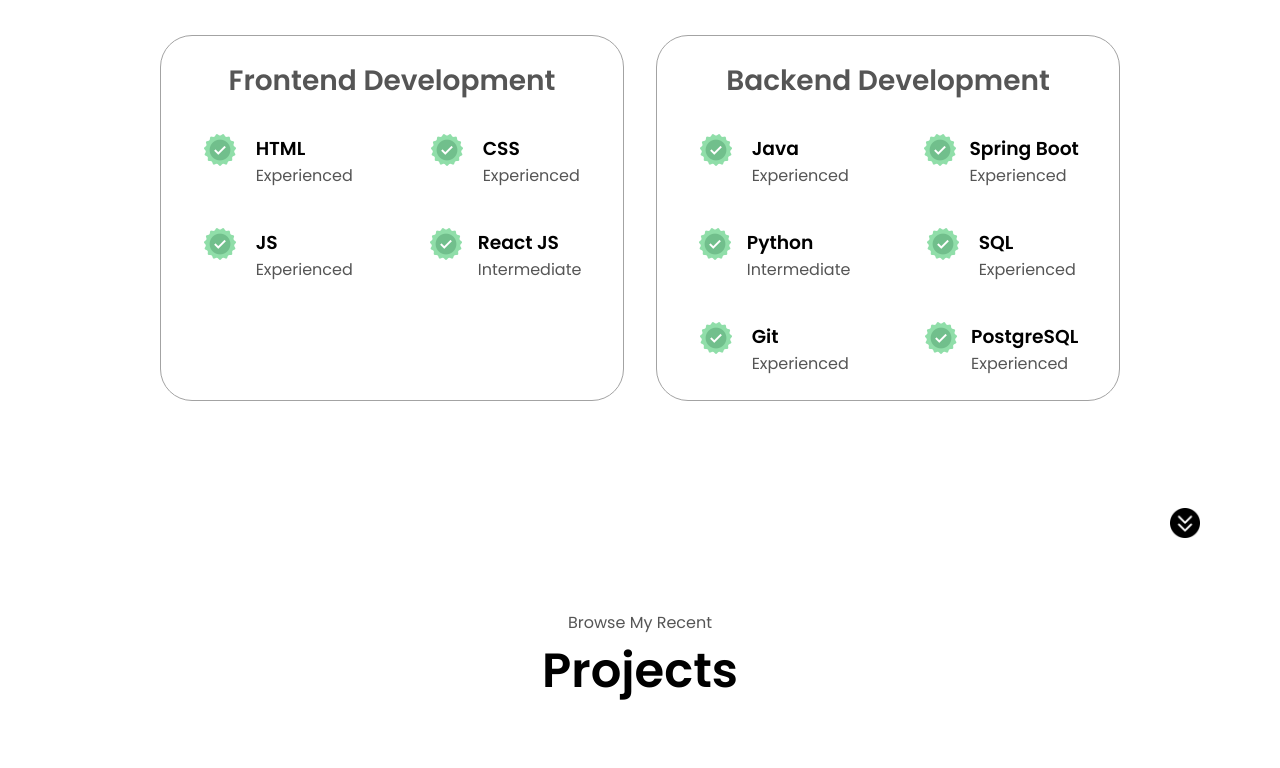
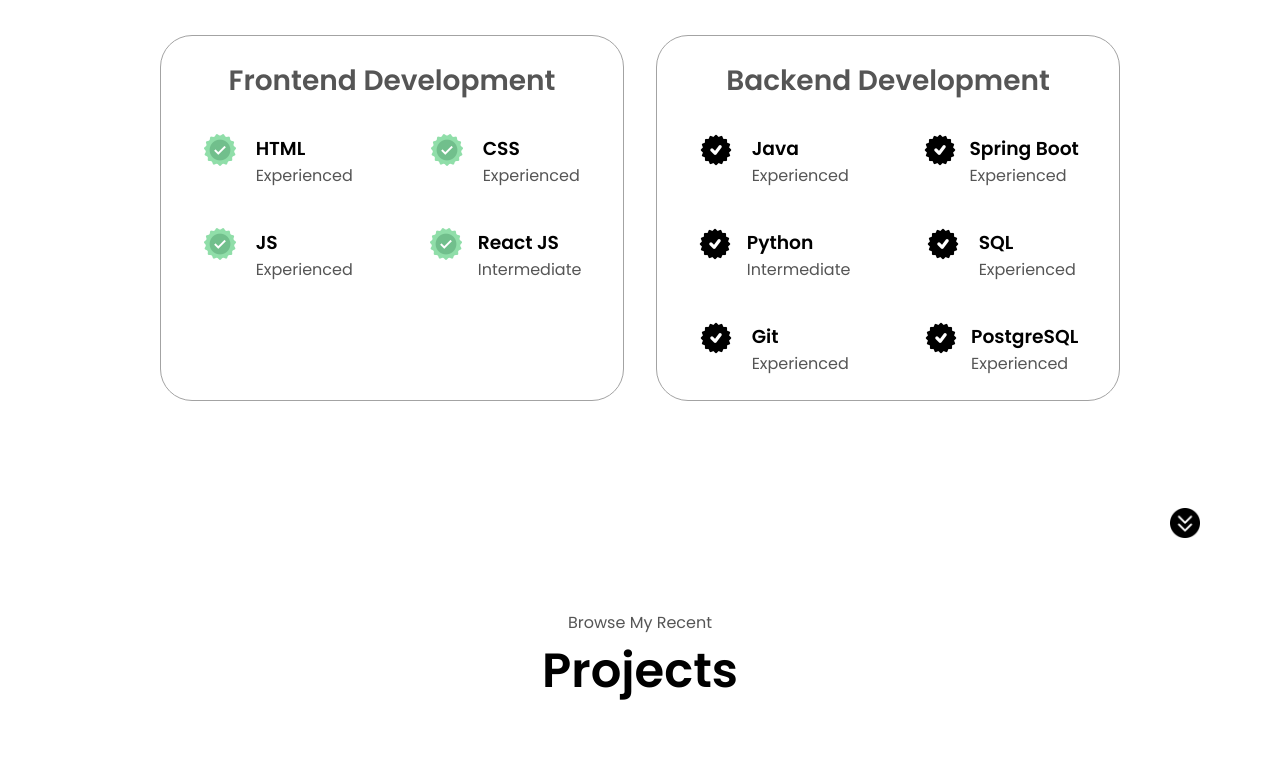
Before and after one commit to NyagaMbatia/my-portfolio, a plain HTML site: page index.html in a window 1280 px wide. Shown: the part 1854-2622 px from the top of the page. Drawn offline with Linux system fonts and the light colour scheme.

Commit message:
Added an awesome look and feel for my skills section

```diff
--- a/index.html
+++ b/index.html
@@ -162,7 +162,7 @@
                         <div class="article-container">
                             <article>
                                 <img
-                                src="./assets/checked.png"
+                                src="./assets/badge.png"
                                 alt="skills-icon"
                                 class="icon"/>
                                 <div>
@@ -172,7 +172,7 @@
                             </article>
                             <article>
                                 <img
-                                src="./assets/checked.png"
+                                src="./assets/badge.png"
                                 alt="skills-icon"
                                 class="icon"/>
                                 <div>
@@ -182,7 +182,7 @@
                             </article>
                             <article>
                                 <img
-                                src="./assets/checked.png"
+                                src="./assets/badge.png"
                                 alt="skills-icon"
                                 class="icon"/>
                                 <div>
@@ -192,7 +192,7 @@
                             </article>
                             <article>
                                 <img
-                                src="./assets/checked.png"
+                                src="./assets/badge.png"
                                 alt="skills-icon"
                                 class="icon"/>
                                 <div>
@@ -202,7 +202,7 @@
                             </article>
                             <article>
                                 <img
-                                src="./assets/checked.png"
+                                src="./assets/badge.png"
                                 alt="skills-icon"
                                 class="icon"/>
                                 <div>
@@ -212,7 +212,7 @@
                             </article>
                             <article>
                                 <img
-                                src="./assets/checked.png"
+                                src="./assets/badge.png"
                                 alt="skills-icon"
                                 class="icon"/>
                                 <div>
```
